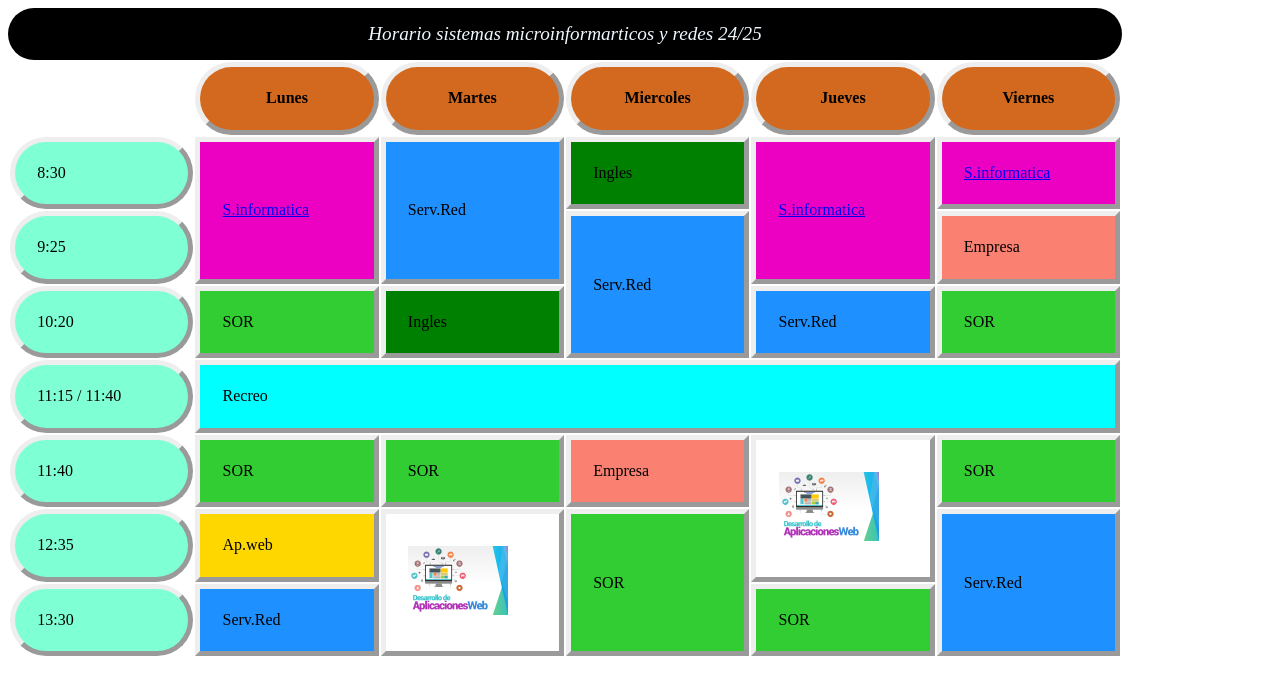
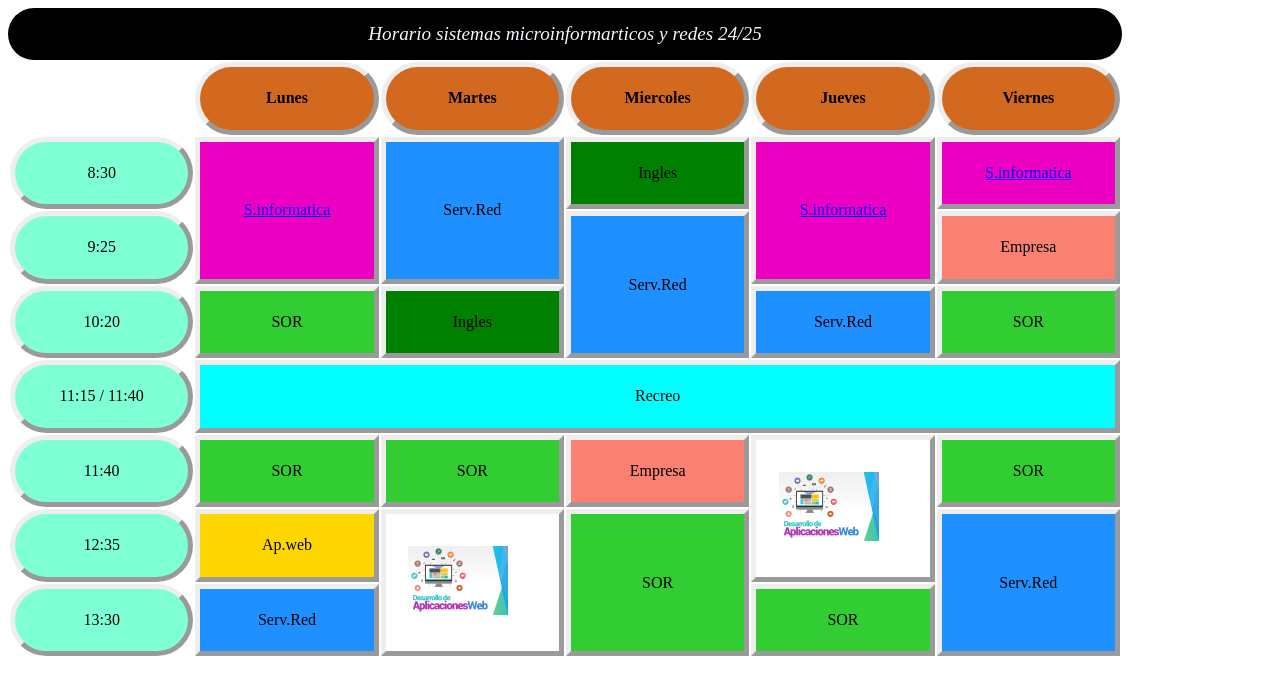
Before and after one commit to Jorgevillarrubia/16_jorge_villarrubia, a plain HTML site: page Practica3_1_2/Tabla.html in a window 1280 px wide. Drawn offline with Linux system fonts and the light colour scheme.

Commit message:
text alingn

```diff
--- a/Practica3_1_2/horario.css
+++ b/Practica3_1_2/horario.css
@@ -18,6 +18,7 @@ th:nth-child(1){
 }
 
 td:nth-child(1){
+    text-align: center;
     border-radius: 50px;
     background-color: aquamarine;
 
@@ -33,24 +34,30 @@ th, td{
 
 
 .ingles{
+    text-align: center;
     background-color: green;
 }
 .Sinformatica{
+    text-align: center;
     background-color: rgb(236, 0, 193);
 }
 .ServRed{
+    text-align: center;
     background-color: dodgerblue;
 }
 .SOR{
+    text-align: center;
     background-color: limegreen;
 }
 .Apweb{
+    text-align: center;
     background-color: gold;
 }
 .Empresa{
+    text-align: center;
     background-color: salmon;
 }
 .recreo{
-    background-position: center ;
+    text-align: center;
     background-color: cyan;
 }
```
